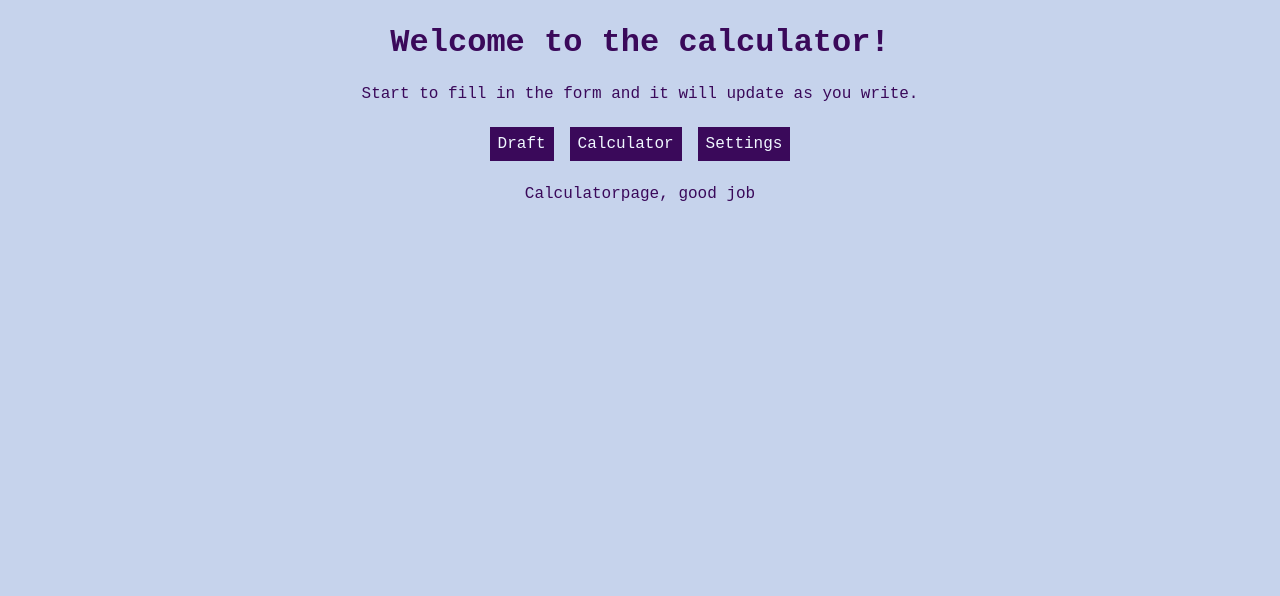
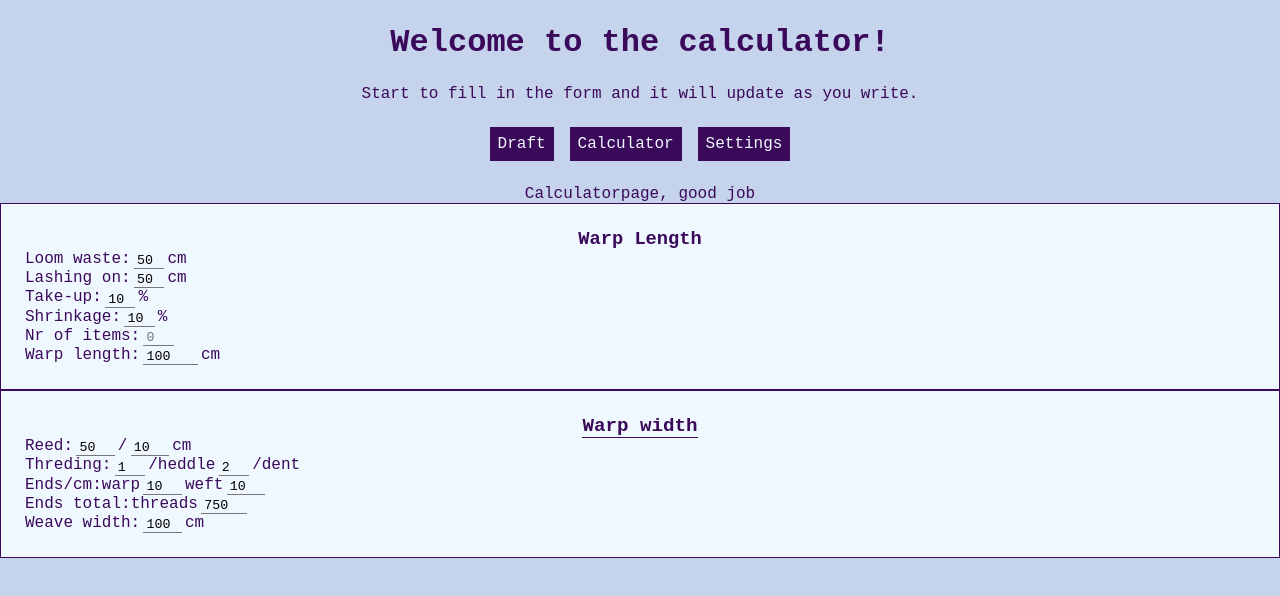
Before and after one commit to TereseBo/nextweaver, a Next.js app: page /weaver/calculator in a window 1280 px wide. Shown: the top 596 px of the page. Built offline with nearby package versions, Linux system fonts and the light colour scheme.

Commit message:
Added calculator forms

```diff
--- a/app/weaver/calculator/page.tsx
+++ b/app/weaver/calculator/page.tsx
@@ -1,9 +1,13 @@
+import { Warplengthform } from '@/components/calculator/Warplengthform'
+import { Warpwidthform } from '@/components/calculator/Warpwidthform'
 import { Header } from '@/components/zSharedComponents/Header'
 export default function CalculatorPage() {
     return (
         <div id='calculator-page'>
             <Header title="Welcome to the calculator!" text="Start to fill in the form and it will update as you write." />
             Calculatorpage, good job
+            <Warplengthform/>
+            <Warpwidthform/>
         </div>
     )
 }
--- /dev/null
+++ b/components/calculator/Itemssection.tsx
@@ -0,0 +1,39 @@
+import './itemssection.scss'
+
+import { Formsection } from './Formsection'
+
+export function Itemssection(params:{nrofitems:number }){
+    const {nrofitems}= params
+    const bob= new Array(nrofitems)
+
+
+
+    return (
+        <div id="items-container">
+            {bob.map((item, index)=>
+                (
+                    <div key= {index} className="item-data" id="item-box">
+                    <h6>Item</h6>
+
+                    <Formsection>
+                        <label htmlFor="width">Item length:</label>
+                        <input type="number" data-unit="cm" id="length" name="length" min="1" max="10000" value="100"/> cm
+                    </Formsection>
+                    <Formsection>
+                        <label htmlFor="width">Fringe / hem:</label>
+                        <input type="number" data-unit="cm" id="firsthem" name="firsthem" min="1" max="99" value="10"/>
+                            cm
+                    </Formsection>
+                    <Formsection>
+                        <label htmlFor="width">Fringe / hem:</label>
+                        <input type="number" data-unit="cm" id="secondhem" name="secondhem" min="1" max="99" value="10"/>
+                            cm
+                    </Formsection>
+                </div>
+                )
+
+            )}
+
+        </div>
+    )
+}
--- /dev/null
+++ b/components/calculator/Warplengthform.tsx
@@ -0,0 +1,45 @@
+'use client'
+import './warplengthform.scss'
+
+import {useState} from 'react'
+
+import { Formsection } from './Formsection'
+import { Itemssection } from './Itemssection'
+
+export function Warplengthform(){
+    const [nrofitems, setNrofitems]=useState(0)
+return(
+    <form className="info-form" id="warplength-form">
+            <h3>Warp Length</h3>
+            <Formsection>
+                <label htmlFor="threads-heddle">Loom waste: </label>
+                <input type="number" data-unit="cm" id="loom-waste" name="loom-waste" min="1" max="99" value="50"/> cm
+            </Formsection>
+            <Formsection>
+                <label htmlFor="lash-on">Lashing on: </label>
+                <input type="number" data-unit="cm" id="lash-on" name="lash-on" min="1" max="99" value="50"/> cm
+            </Formsection>
+            <Formsection>
+                <label htmlFor="Take-up">Take-up: </label>
+                <input type="number" data-unit="%" id="take-up" name="take-up" min="1" max="99" value="10"/> %
+            </Formsection>
+            <Formsection>
+                <label htmlFor="shrinkage">Shrinkage: </label>
+                <input type="number" data-unit="%" id="shrinkage" name="shrinkage" min="1" max="50" value="10"/> %
+            </Formsection>
+            <Formsection>
+                <label htmlFor="items">Nr of items: </label>
+                <input type="number" id="items" name="items" min="1" max="99" placeholder="0"/>
+            </Formsection>
+            <Itemssection nrofitems={nrofitems}/>
+            <Formsection>
+                <label htmlFor="total">Warp length: </label>
+                <input type="number" id="total" name="total" min="1" max="10000" value="100"/>
+                cm
+            </Formsection>
+
+
+
+        </form>
+)
+}
--- /dev/null
+++ b/components/calculator/Warpwidthform.tsx
@@ -0,0 +1,61 @@
+import './warpwidthform.scss'
+
+import { Formsection } from './Formsection'
+
+
+export function Warpwidthform(){
+
+    return(
+        <form className="info-form">
+            <label className="form-header">Warp width</label>
+
+
+            <Formsection>
+                <label>Reed:</label>
+                <input type="number" id="heddle-dents" name="heddle" min="1" max="100" value="50"/>
+                /
+                <input type="number" id="heddle-spec" name="heddle" min="1" max="100" value="10"/> cm
+            </Formsection>
+
+
+
+            <Formsection>
+                <label>Threding:</label>
+                <input type="number" id="threads-heddle" name="tieup" min="1" max="10" value="1"/>
+
+                <label htmlFor="threads-heddle">/heddle </label>
+                <input type="number" id="threads-dent" name="tieup" min="1" max="10" value="2"/>
+                <label htmlFor="threads-dent">/dent </label>
+            </Formsection>
+
+
+
+            <Formsection>
+                <label>Ends/cm:</label>
+                <label htmlFor="warp-sett">warp </label>
+                <input type="number" id="warp-sett" name="warp-sett" min="1" max="100" value="10"/>
+                <label htmlFor="weft-sett">weft </label>
+                <input type="number" id="weft-sett" name="weft-sett" min="1" max="100" value="10"/>
+            </Formsection>
+
+
+
+            <Formsection>
+                <label>Ends total:</label>
+                <label htmlFor="threads">threads </label>
+                <input type="number" id="threads" name="threads" min="1" max="2000" value="750" />
+            </Formsection>
+
+
+
+            <Formsection>
+                <label>Weave width:</label>
+                <input type="number" id="warp-width" name="warp" min="1" max="300" value="100"/>
+                <label htmlFor="warp-width">cm </label>
+            </Formsection>
+
+        </form>
+    )
+
+
+}
```
Also changed, not shown: components/zCommonComponents/Header.tsx (added, +18 -0 lines), components/calculator/itemssection.scss (added), components/calculator/warplengthform.scss (added), components/calculator/warpwidthform.scss (added).
